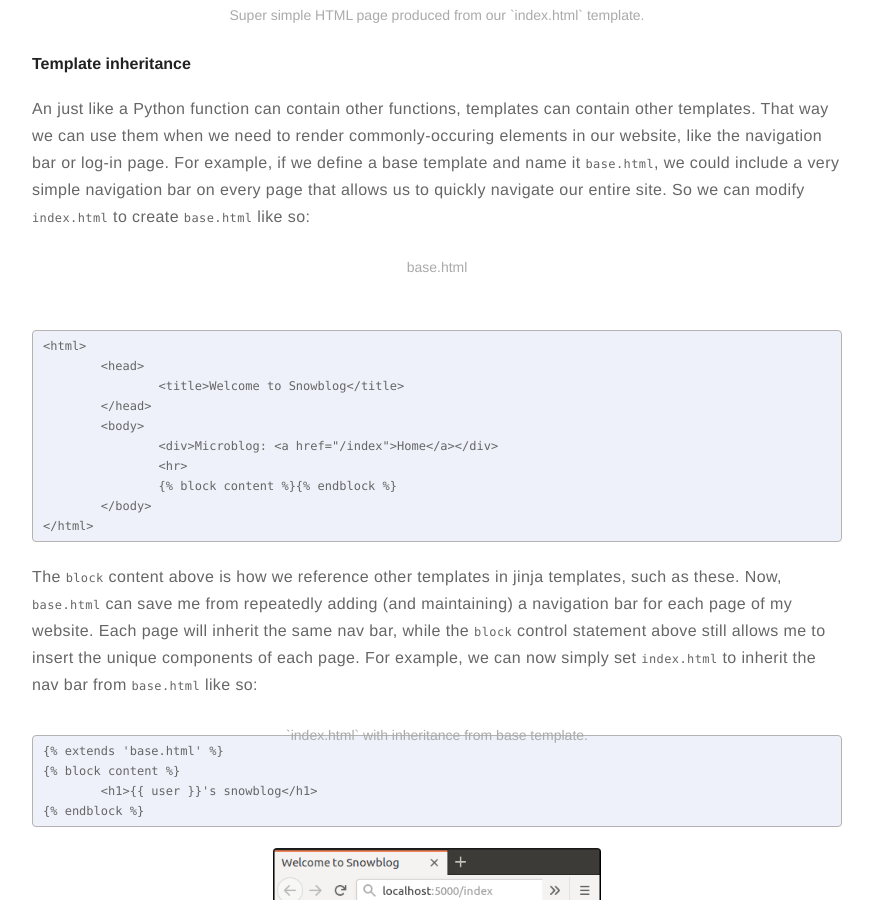
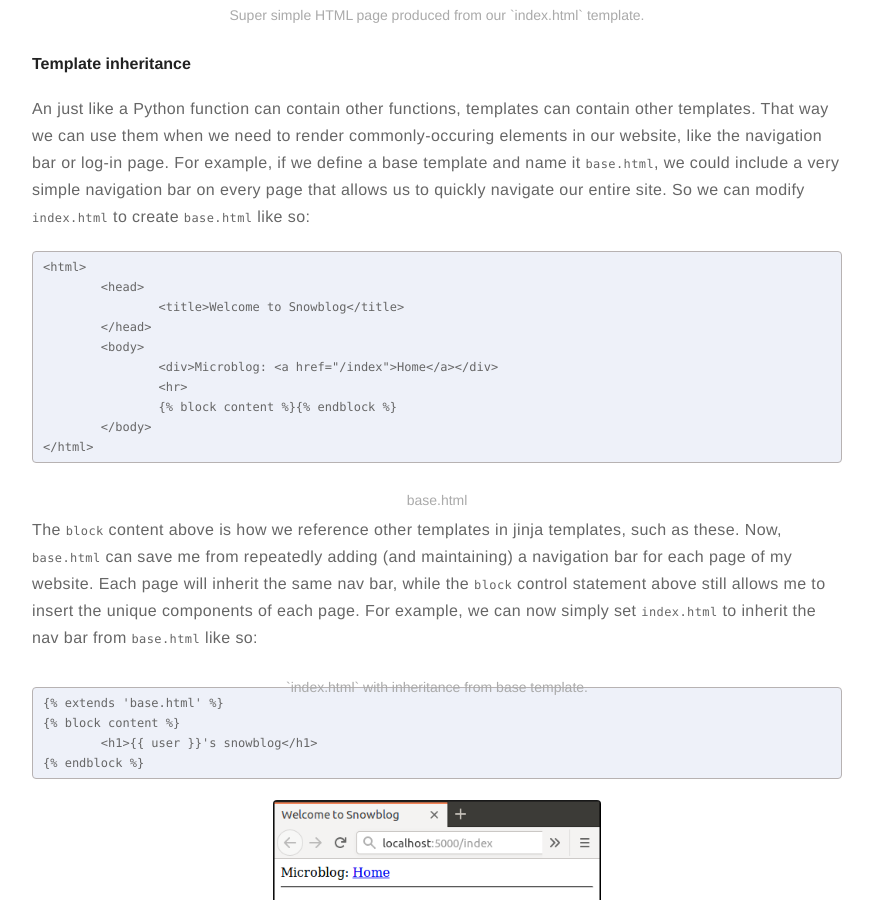
Before and after one commit to meccaLeccaHi/meccaLeccaHi.github.io, a Jekyll site: the page built from _posts/2018-11-08-web-apps-with-flask.md, in a window 1280 px wide and 900 px high, scrolled down 4545 px. Shown: the whole window, without its empty margins (203-1076 px from the left). Built offline with Jekyll 4.4.1, drawn with Linux system fonts in a browser that asks for light colours; some of the changed lines change nothing that is shown.

````diff
--- a/_layouts/post.html
+++ b/_layouts/post.html
@@ -1,6 +1,5 @@
 ---
 layout: page
-comments: true
 ---
 
 {% if page.image and page.headerImage %}
--- a/_posts/2018-11-08-web-apps-with-flask.md
+++ b/_posts/2018-11-08-web-apps-with-flask.md
@@ -140,7 +140,7 @@
 #### Template inheritance
 An just like a Python function can contain other functions, templates can contain other templates. That way we can use them when we need to render commonly-occuring elements in our website, like the navigation bar or log-in page.
 For example, if we define a base template and name it `base.html`, we could include a very simple navigation bar on every page that allows us to quickly navigate our entire site. So we can modify `index.html` to create `base.html` like so:
-<figcaption>base.html</figcaption><br>
+
 ```
 <html>
 	<head>
@@ -153,6 +153,8 @@
 	</body>
 </html>
 ```
+<figcaption>base.html</figcaption>
+
 The `block` content above is how we reference other templates in jinja templates, such as these.
 Now, `base.html` can save me from repeatedly adding (and maintaining) a navigation bar for each page of my website. Each page will inherit the same nav bar, while the `block` control statement above still allows me to insert the unique components of each page. For example, we can now simply set `index.html` to inherit the nav bar from `base.html` like so:
 <figcaption>`index.html` with inheritance from base template.</figcaption>
````
